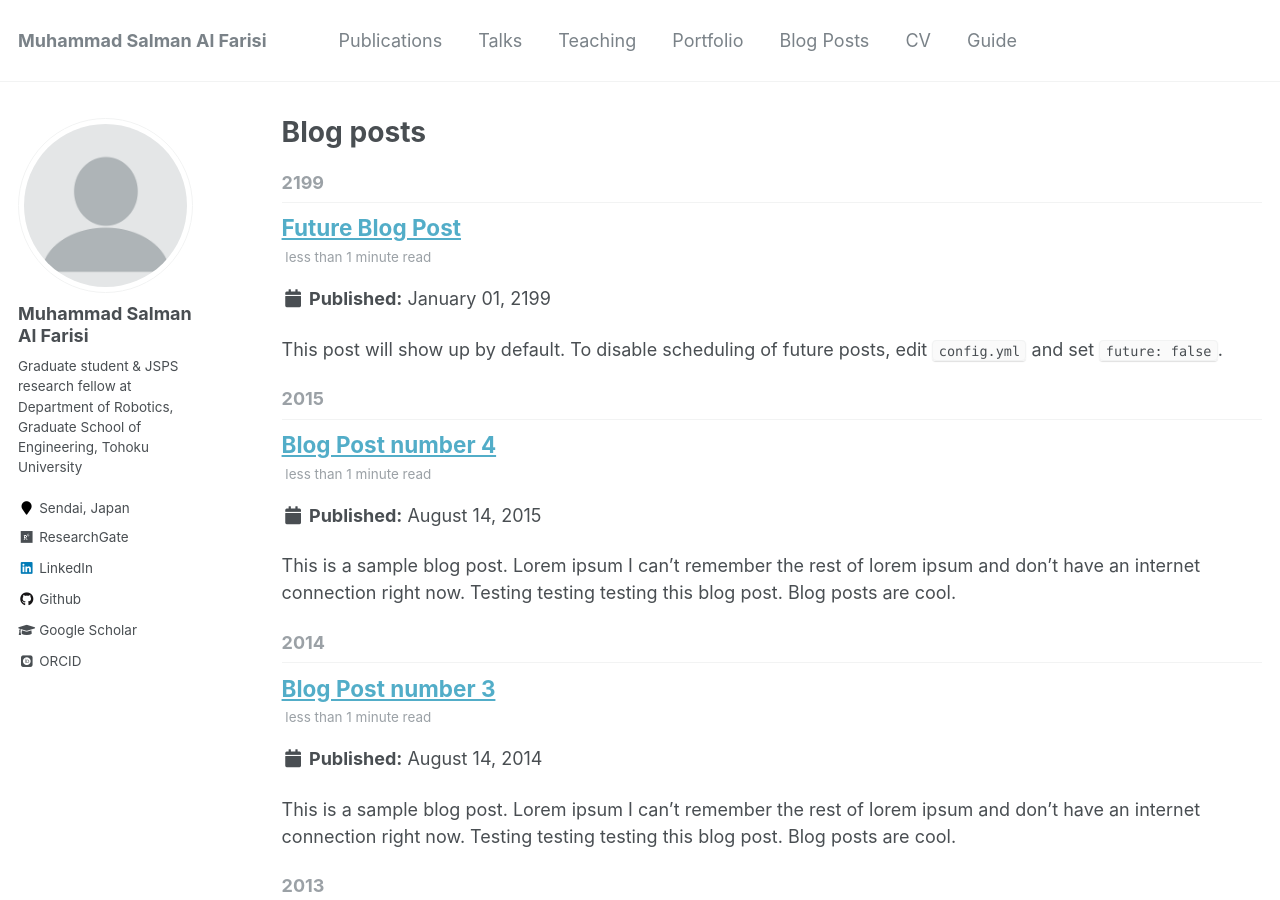
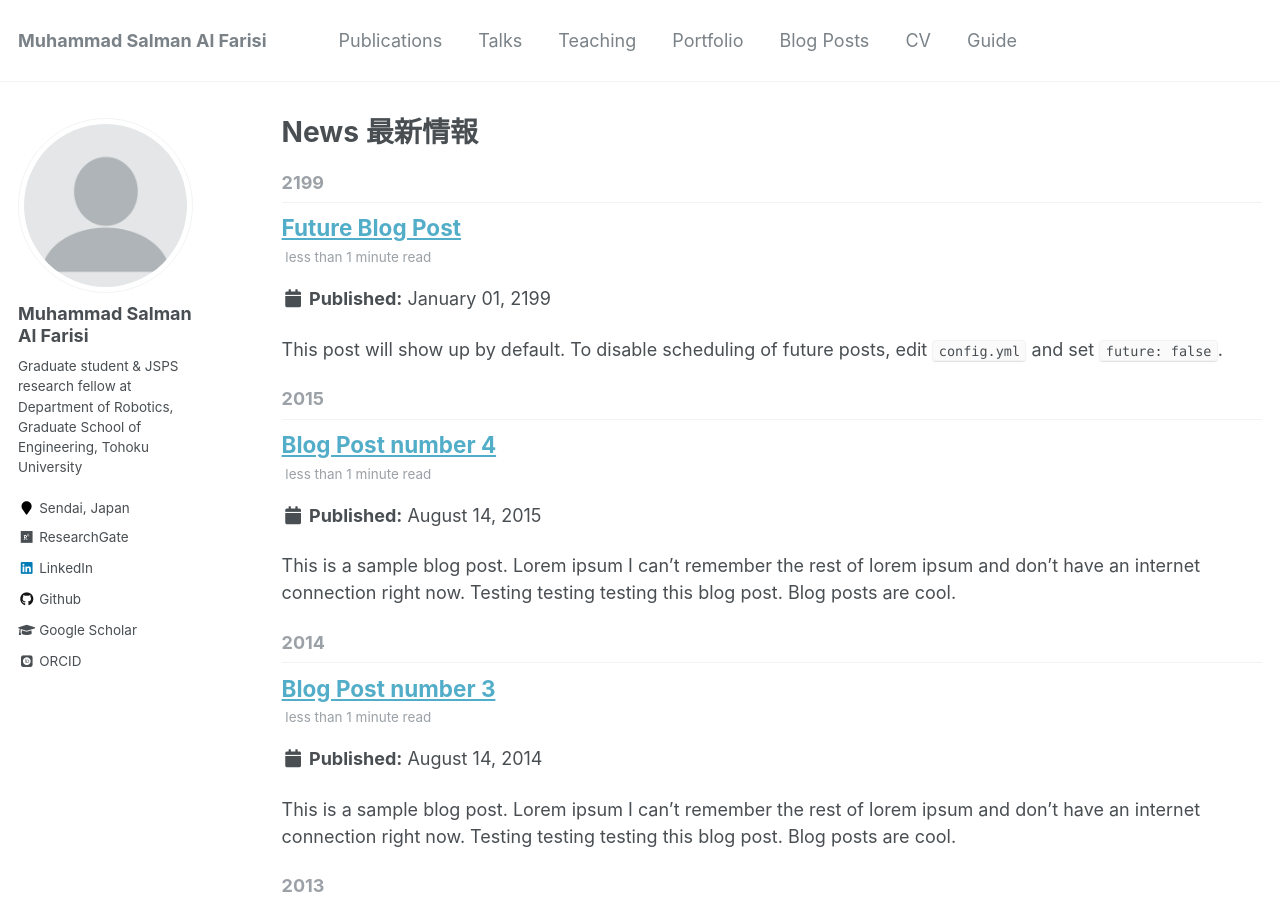
Before and after one commit to msalfarisi/msalfarisi.github.io, a Jekyll site: the page built from _pages/year-archive.html, in a window 1280 px wide and 900 px high. Built offline with Jekyll 4.4.1, drawn with Linux system fonts in a browser that asks for light colours; some web fonts are replaced.

Commit message:
Update year-archive.html

```diff
--- a/_pages/year-archive.html
+++ b/_pages/year-archive.html
@@ -1,7 +1,7 @@
 ---
 layout: archive
-permalink: /year-archive/
-title: "Blog posts"
+permalink: /news/
+title: "News 最新情報"
 author_profile: true
 redirect_from:
   - /wordpress/blog-posts/
```
